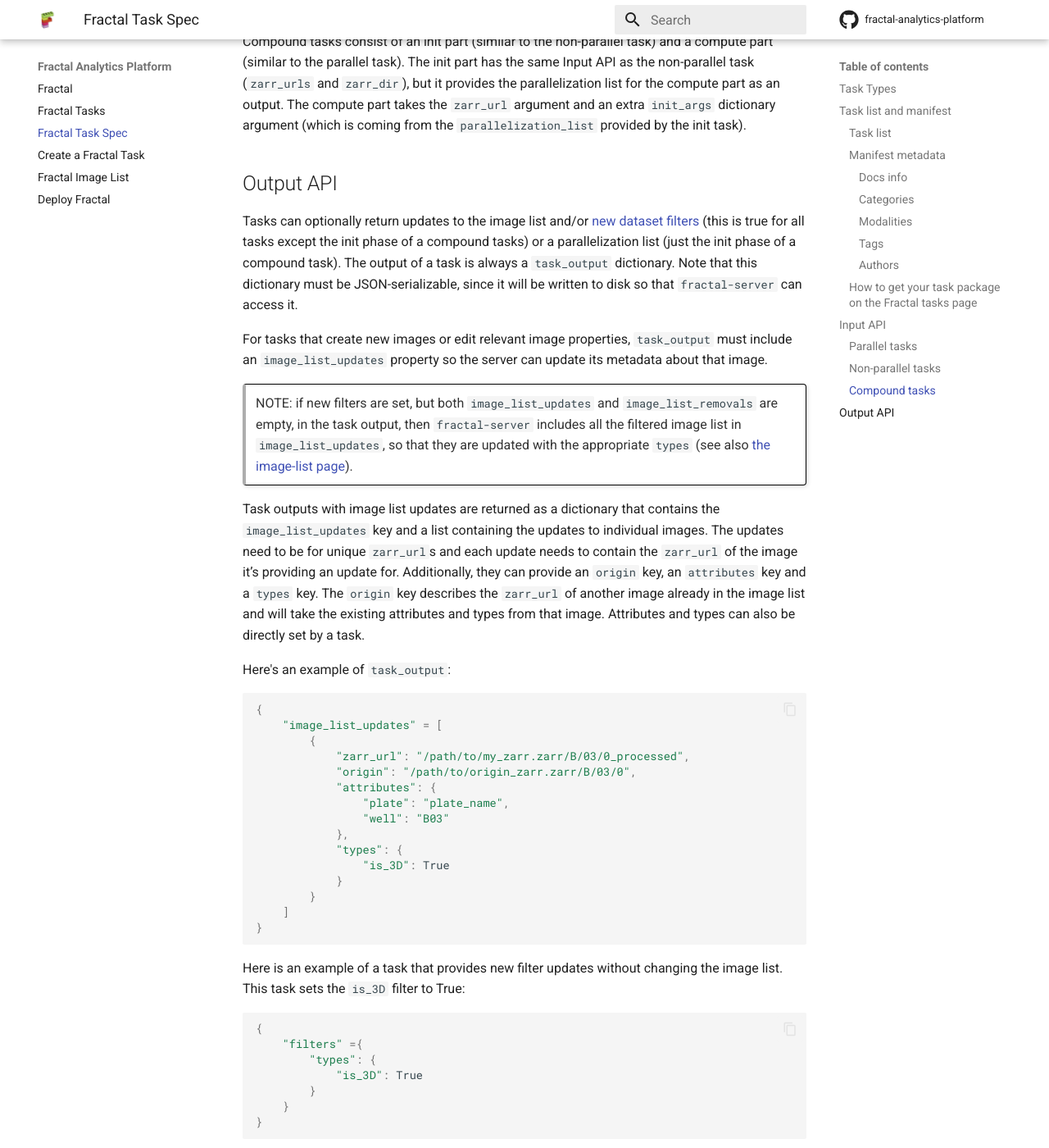
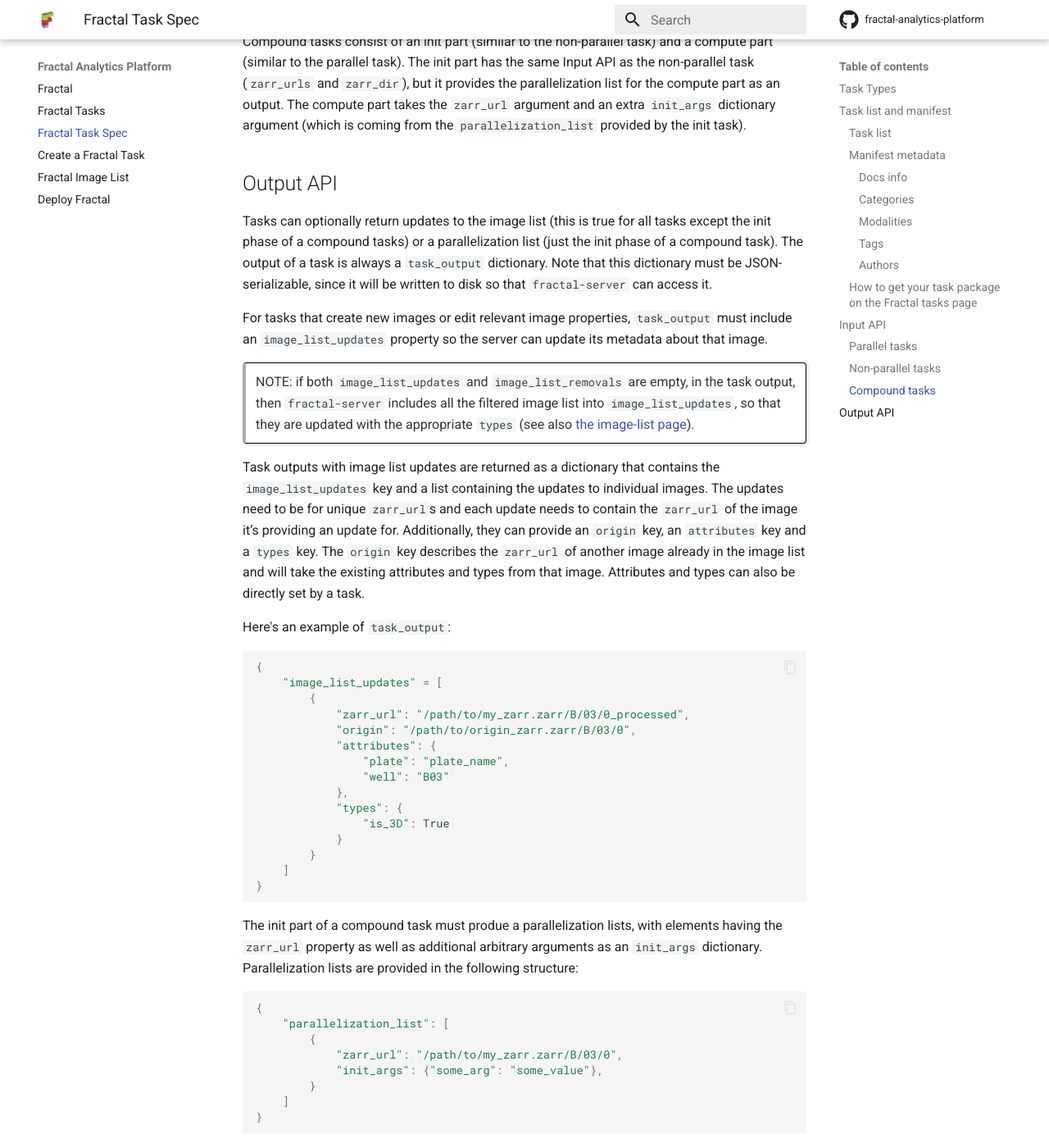
Before and after one commit to fractal-analytics-platform/fractal-analytics-platform.github.io, an MkDocs documentation site: the page built from docs/tasks_spec.md, in a window 1280 px wide and 1400 px high, scrolled down 4269 px. Shown: the whole window at 82% size. Built offline with MkDocs 1.6.1 and Material for MkDocs 9.7.7, drawn with Linux system fonts in a browser that asks for light colours.

Commit message:
Do not mention filters in task output API

````diff
--- a/docs/tasks_spec.md
+++ b/docs/tasks_spec.md
@@ -107,11 +107,11 @@ The compute part takes the `zarr_url` argument and an extra `init_args` dictiona
 
 ## Output API
 
-Tasks can optionally return updates to the image list and/or [new dataset filters](./image_list.md#dataset-filters) (this is true for all tasks except the init phase of a compound tasks) or a parallelization list (just the init phase of a compound task). The output of a task is always a `task_output` dictionary. Note that this dictionary must be JSON-serializable, since it will be written to disk so that `fractal-server` can access it.
+Tasks can optionally return updates to the image list (this is true for all tasks except the init phase of a compound tasks) or a parallelization list (just the init phase of a compound task). The output of a task is always a `task_output` dictionary. Note that this dictionary must be JSON-serializable, since it will be written to disk so that `fractal-server` can access it.
 
 For tasks that create new images or edit relevant image properties, `task_output` must include an `image_list_updates` property so the server can update its metadata about that image.
 
-> NOTE: if new filters are set, but both `image_list_updates` and `image_list_removals` are empty, in the task output, then `fractal-server` includes all the filtered image list in `image_list_updates`, so that they are updated with the appropriate `types` (see also [the image-list page](./image_list.md#image-types)).
+> NOTE: if both `image_list_updates` and `image_list_removals` are empty, in the task output, then `fractal-server` includes all the filtered image list into `image_list_updates`, so that they are updated with the appropriate `types` (see also [the image-list page](./image_list.md#image-types)).
 
 Task outputs with image list updates are returned as a dictionary that contains the `image_list_updates` key and a list containing the updates to individual images. The updates need to be for unique `zarr_url`s and each update needs to contain the `zarr_url` of the image it’s providing an update for. Additionally, they can provide an `origin` key, an `attributes` key and a `types` key. The `origin` key describes the `zarr_url` of another image already in the image list and will take the existing attributes and types from that image. Attributes and types can also be directly set by a task.
 
@@ -134,17 +134,6 @@ Here's an example of `task_output`:
 }
 ```
 
-Here is an example of a task that provides new filter updates without changing the image list. This task sets the `is_3D` filter to True:
-```python
-{
-	"filters" ={
-		"types": {
-			"is_3D": True
-		}
-	}
-}
-```
-
 The init part of a compound task must produe a parallelization lists, with elements having the `zarr_url` property as well as additional arbitrary arguments as an `init_args` dictionary.
 Parallelization lists are provided in the following structure:
 ```python
````
